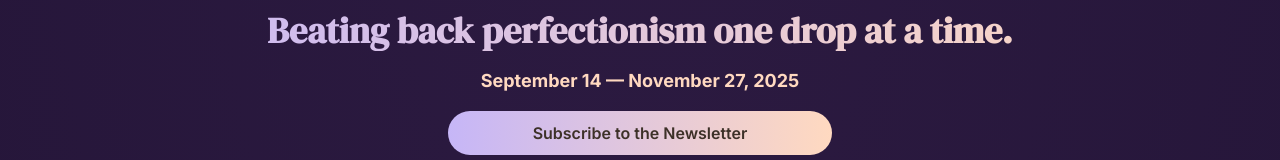
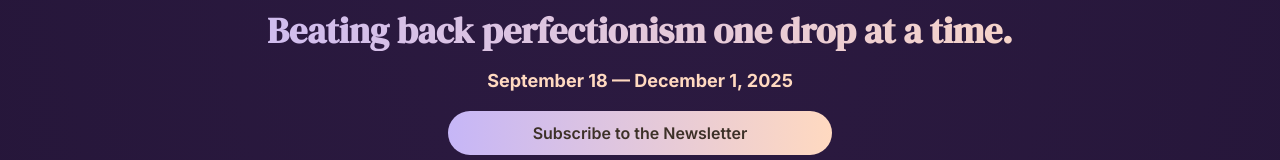
Before and after one commit to KNFOSTER13/HQ, a plain HTML site: page index.html in a window 1280 px wide. Shown: the part 508-668 px from the top of the page. Drawn offline with nearby package versions, Linux system fonts and the light colour scheme; no server answers.

Commit message:
Update index.html

```diff
--- a/index.html
+++ b/index.html
@@ -371,7 +371,7 @@
             <img src="https://knfoster13.github.io/HQ/kdrop4.png" alt="Kimberly's Dropathon" class="mx-auto w-full max-w-md mb-6" width="1024" height="768" fetchpriority="high" decoding="async" loading="eager">
             <h1 id="hero-title" class="text-3xl md:text-4xl font-bold mb-4 brand-font text-gradient">Beating back perfectionism one drop at a time.</h1>
             <p class="text-lg text-muted mb-4">
-                <strong id="challenge-dates" class="font-bold" style="color: var(--accent-end);">September 14 &mdash; November 27, 2025</strong>
+                <strong id="challenge-dates" class="font-bold" style="color: var(--accent-end);">September 18 &mdash; December 1, 2025</strong>
             </p>
             <button id="hero-subscribe-btn" class="btn btn-gradient max-w-sm w-full mx-auto">Subscribe to the Newsletter</button>
 
@@ -609,8 +609,8 @@
             messagingSenderId: "762035393571",
             appId: "1:762035393571:web:7d474a6a57cc031b860d96"
         };
-        const START_DATE = new Date('2025-09-14T00:00:00');
-        const END_DATE = new Date('2025-11-27T23:59:59');
+        const START_DATE = new Date('2025-09-18T00:00:00');
+        const END_DATE = new Date('2025-12-01T23:59:59');
         const MS_PER_DAY = 1000 * 60 * 60 * 24;
 
         function startOfDay(d) {
```
